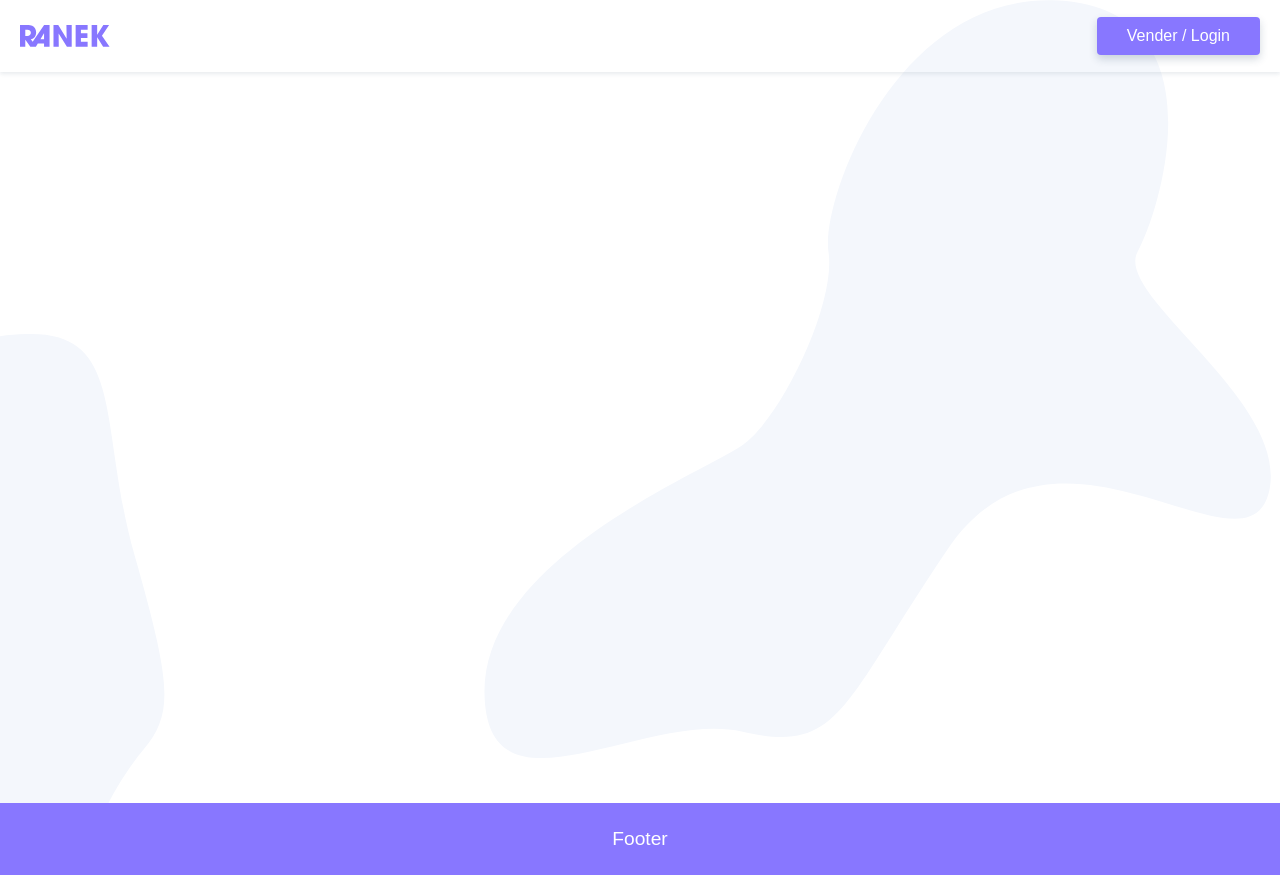
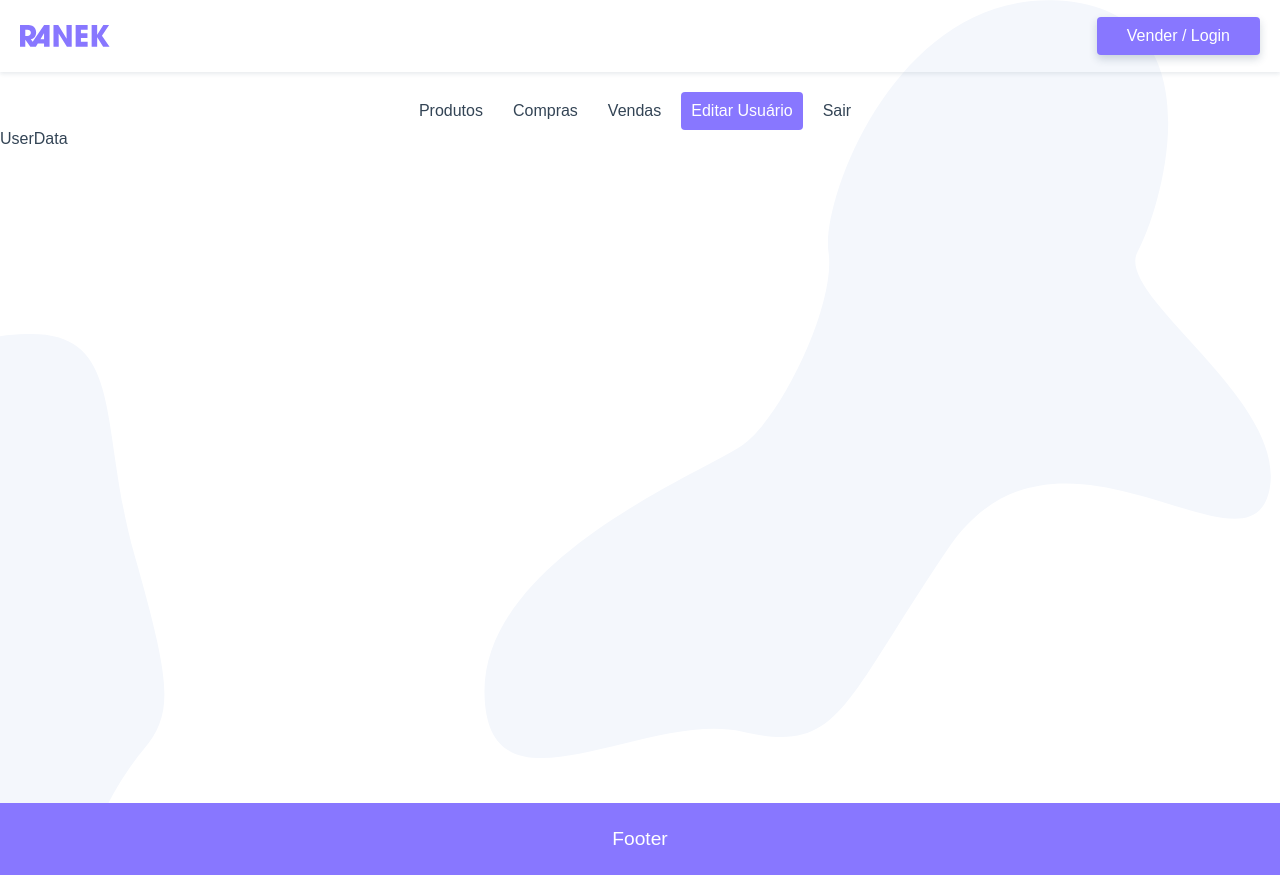
Before and after one commit to ricardoaruiz/Vuejs-Ranek, a Vue app: page /user/data in a window 1280 px wide. Built offline with nearby package versions, Linux system fonts and the light colour scheme.

Commit message:
Criação das paginas do usuario

```diff
--- a/src/components/RnkHeader.vue
+++ b/src/components/RnkHeader.vue
@@ -1,12 +1,11 @@
 <template>
   <header>
     <nav>
-      <router-link to="/" class="logo">
+      <router-link :to="{ name: 'home' }" class="logo">
         <img src="@/assets/ranek.svg" alt="Ranek" />
       </router-link>
-
-      <router-link to="/login" class="btn" v-if="!isLogged">Vender / Login</router-link>
-      <router-link to="/login" class="btn" v-else>{{userName}}</router-link>
+      <router-link :to="{ name: 'login' }" class="btn" v-if="!isLogged">Vender / Login</router-link>
+      <router-link :to="{ name: 'user_products' }" class="btn" v-else>{{userName}}</router-link>
     </nav>
   </header>
 </template>
--- a/src/router.js
+++ b/src/router.js
@@ -3,6 +3,10 @@ import Router from "vue-router";
 import Home from "./views/Home.vue";
 import Login from "./views/Login.vue";
 import User from "./views/user/User.vue";
+import UserProducts from "./views/user/UserProducts.vue";
+import UserData from "./views/user/UserData.vue";
+import UserSales from "./views/user/UserSales.vue";
+import UserPurchases from "./views/user/UserPurchases.vue";
 import RnkProduct from "@/components/RnkProduct.vue";
 
 Vue.use(Router);
@@ -24,7 +28,29 @@ export default new Router({
     {
       path: "/user",
       name: "user",
-      component: User
+      component: User,
+      children: [
+        {
+          path: "products",
+          name: "user_products",
+          component: UserProducts
+        },
+        {
+          path: "purchases",
+          name: "user_purchases",
+          component: UserPurchases
+        },
+        {
+          path: "sales",
+          name: "user_sales",
+          component: UserSales
+        },
+        {
+          path: "data",
+          name: "user_data",
+          component: UserData
+        }
+      ]
     },
     {
       path: "/product/:id",
--- a/src/store.js
+++ b/src/store.js
@@ -38,6 +38,21 @@ export default new Vuex.Store({
     setLoggedUser(context, payload) {
       context.commit("UPDATE_LOGIN", true);
       context.commit("UPDATE_USER", payload);
+    },
+    setUnloggedUser(context) {
+      context.commit("UPDATE_LOGIN", false);
+      context.commit("UPDATE_USER", {
+        id: "",
+        name: "",
+        email: "",
+        address: {
+          zipcode: "",
+          street: "",
+          number: "",
+          city: "",
+          state: ""
+        }
+      });
     }
   },
   getters: {
--- a/src/views/Login.vue
+++ b/src/views/Login.vue
@@ -42,7 +42,7 @@ export default {
         .login({ ...this.login })
         .then(user => {
           this.setLoggedUser(user);
-          this.$router.push({ name: "user" });
+          this.$router.push({ name: "user_products" });
         })
         .catch(error => alert(error));
     },
--- a/src/views/user/User.vue
+++ b/src/views/user/User.vue
@@ -1,17 +1,63 @@
 <template>
-  <p>User {{loggedUser}}</p>
+  <section class="user_container">
+    <nav class="user_menu_container">
+      <ul>
+        <router-link :to="{ name : 'user_products' }" tag="li">Produtos</router-link>
+        <router-link :to="{ name : 'user_purchases' }" tag="li">Compras</router-link>
+        <router-link :to="{ name : 'user_sales' }" tag="li">Vendas</router-link>
+        <router-link :to="{ name : 'user_data' }" tag="li">Editar Usuário</router-link>
+        <li @click.prevent="logoff">Sair</li>
+      </ul>
+    </nav>
+
+    <transition>
+      <router-view></router-view>
+    </transition>
+  </section>
 </template>
 
 <script>
-import { mapGetters } from "vuex";
+import { mapGetters, mapActions } from "vuex";
 
 export default {
   name: "User",
   computed: {
     ...mapGetters(["loggedUser"])
+  },
+  methods: {
+    ...mapActions(["setUnloggedUser"]),
+    logoff() {
+      this.setUnloggedUser();
+      this.$router.push({ name: "login" });
+    }
   }
 };
 </script>
 
-<style>
+<style scoped>
+.user_menu_container {
+  width: 100%;
+  max-width: 800px;
+  margin: 20px auto 0 auto;
+}
+.user_menu_container ul {
+  display: flex;
+  justify-content: center;
+  align-items: center;
+}
+.user_menu_container li {
+  padding: 10px;
+  margin-right: 10px;
+}
+.user_menu_container li.router-link-exact-active {
+  background: #87f;
+  color: #fff;
+  border-radius: 4px;
+}
+.user_menu_container li:hover {
+  background: #87f;
+  color: #fff;
+  border-radius: 4px;
+  cursor: pointer;
+}
 </style>
--- /dev/null
+++ b/src/views/user/UserData.vue
@@ -0,0 +1,12 @@
+<template>
+  <p>UserData</p>
+</template>
+
+<script>
+export default {
+  name: "UserData"
+};
+</script>
+
+<style>
+</style>
--- /dev/null
+++ b/src/views/user/UserProducts.vue
@@ -0,0 +1,12 @@
+<template>
+  <p>UserProducts</p>
+</template>
+
+<script>
+export default {
+  name: "UserProducts"
+};
+</script>
+
+<style>
+</style>
--- /dev/null
+++ b/src/views/user/UserPurchases.vue
@@ -0,0 +1,12 @@
+<template>
+  <p>UserPurchases</p>
+</template>
+
+<script>
+export default {
+  name: "UserPurchases"
+};
+</script>
+
+<style>
+</style>
--- /dev/null
+++ b/src/views/user/UserSales.vue
@@ -0,0 +1,12 @@
+<template>
+  <p>UserSales</p>
+</template>
+
+<script>
+export default {
+  name: "UserSales"
+};
+</script>
+
+<style>
+</style>
```
